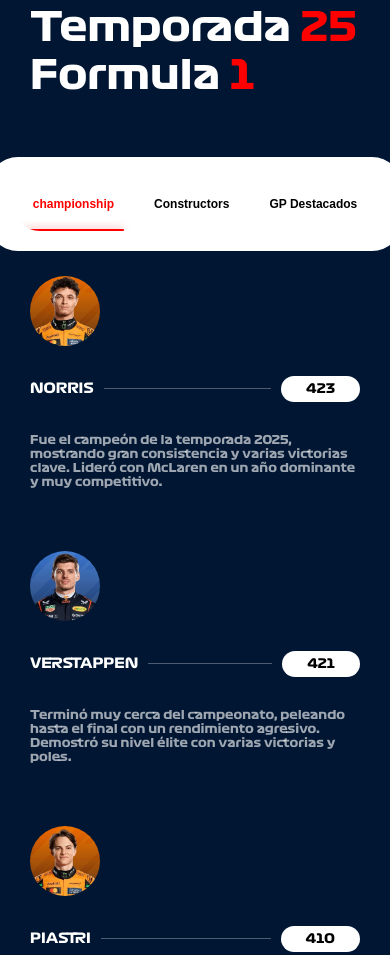
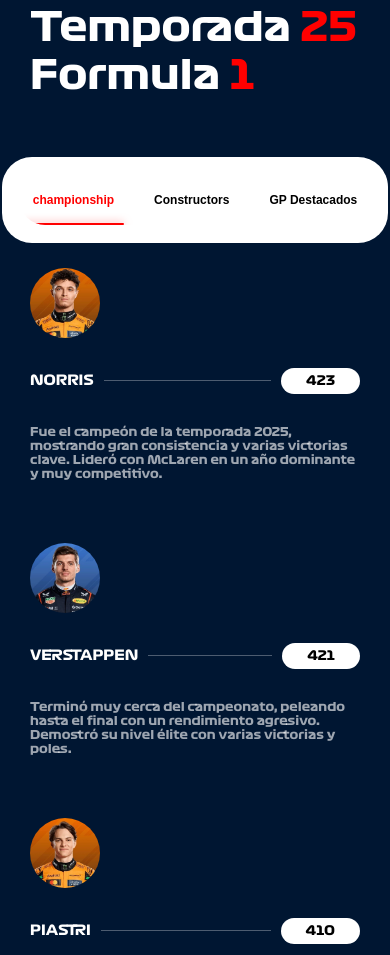
Before and after one commit to AdanSM/f1, a plain HTML site: page index.html in a window 390 px wide. Shown: the part 6424-7379 px from the top of the page. Drawn offline with Linux system fonts and the light colour scheme.

Commit message:
actualizacion

```diff
--- a/css/home.css
+++ b/css/home.css
@@ -936,7 +936,7 @@
 @media (max-width: 768px){
 
     .container-tabs{
-        padding: 5px 10px;
+        padding: 3px 3px;
         gap: 20px;
     }
 
```
